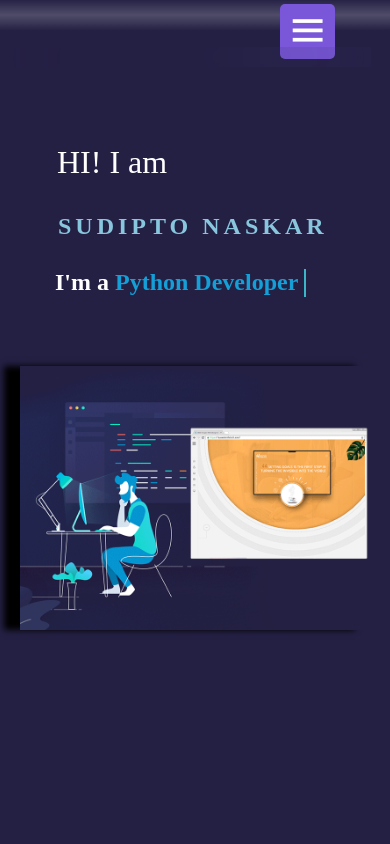
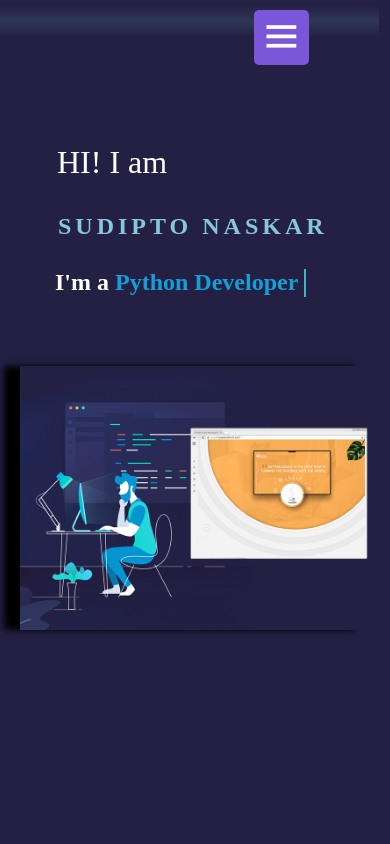
Before and after one commit to sudipto-naskar/Portfolio-Website, a plain HTML site: page index.html in a window 390 px wide. Shown: the top 844 px of the page. Drawn offline with nearby package versions, Linux system fonts and the light colour scheme; a web font is replaced by a local one.

Commit message:
initial commit

```diff
--- a/style.css
+++ b/style.css
@@ -1116,20 +1116,20 @@ footer .wave#wave4 {
 
     .mobile {
         position: fixed;
-        top: -1px;
+        top: 5px;
         left: -11px;
         width: 100%;
-        padding: 1rem;
+        padding: 2rem 0 0 0;
         display: flex;
         justify-content: center;
         align-items: center;
         z-index: 100;
         /*backdrop-filter: blur(20px);*/
         transition: 0.5s ease;
-        background: linear-gradient(transparent, rgba(255, 255, 255, .2), transparent);
-    }
-
-    .mobile-nav a:active{
+        background: linear-gradient(transparent, rgba(155, 255, 255, .1), transparent);
+    }
+
+    .mobile:active{
         transform: translateY(50px)
     }
 
@@ -1169,7 +1169,10 @@ footer .wave#wave4 {
         text-decoration: none;
         font-weight: 500;
         margin-left: 2.5rem;
-
+    }
+
+    .mobile-nav a:hover{
+        color: #7957d8;
     }
 
 
@@ -1445,26 +1448,27 @@ footer .wave#wave4 {
 
     .mobile-nav {
         position: absolute;
-        top: 100%;
+        top: -21px;
         left: -80px;
         width: 100%;
-        height: 20px;
+        height: 0;
         background: rgba(0, 0, 0, -1);
         backdrop-filter: blur(50px);
         box-shadow: 0 .5rem 1rem rgba(0, 0, 0, -1);
         overflow: hidden;
         transition: .3s ease;
         display: inline;
+        z-index: -1;
     }
 
     #check:checked~.mobile-nav {
-        height: 17rem;
+        height: 20rem;
     }
 
     .mobile-nav a {
         display: block;
         font-size: 1.4rem;
-        margin: 1.5rem 0;
+        margin: 2rem 0;
         text-align: center;
         transform: translateY(-50px);
         opacity: 0;
```
